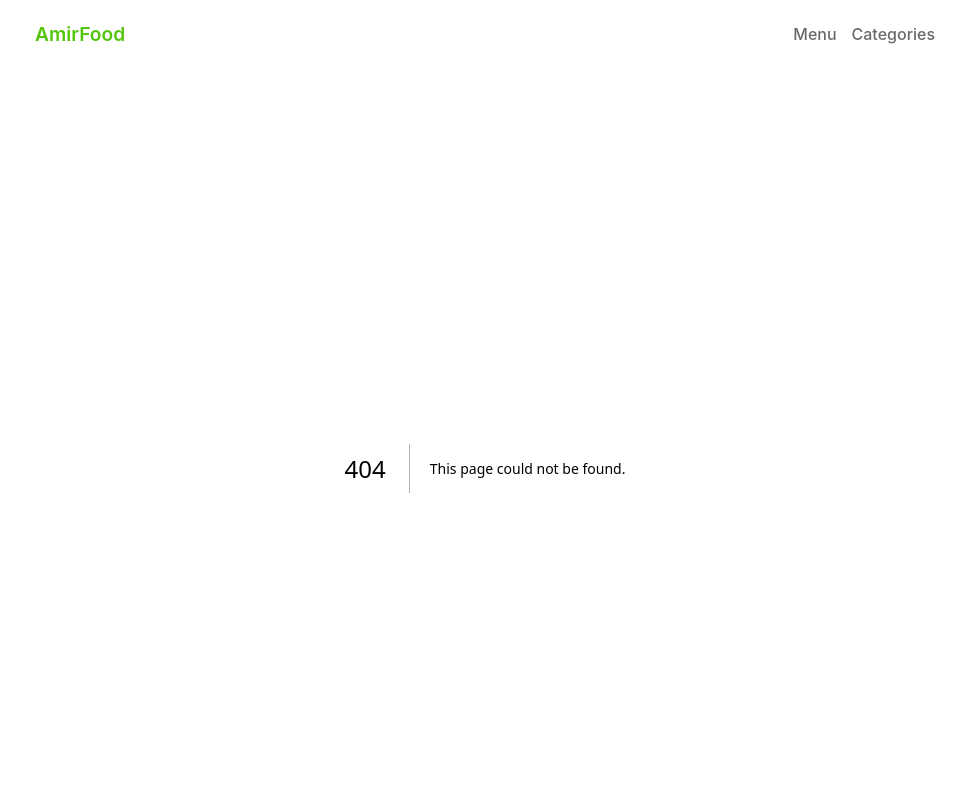
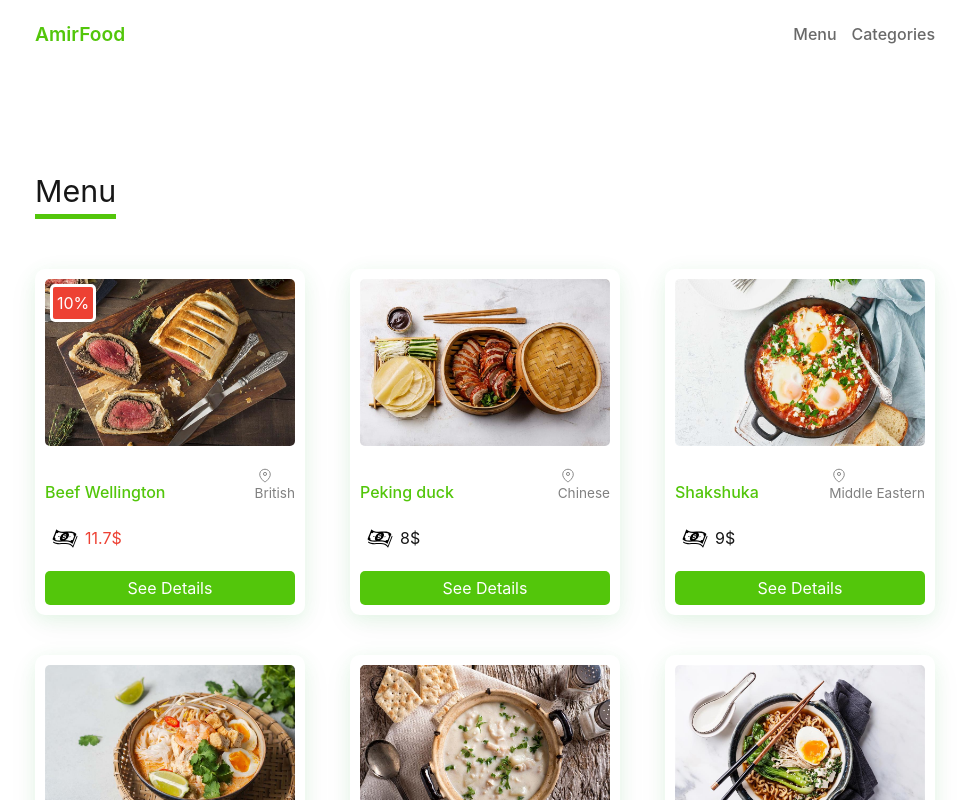
Before and after one commit to amirBDizaji/AmirFood, a Next.js app: page /menu in a window 1280 px wide. Before the commit this address had no page. Shown: the top 800 px of the page, without its empty margins (155-1124 px from the left). Built offline with nearby package versions, Linux system fonts and the light colour scheme; data requests are answered from the project's data file.

Commit message:
Menu page added and datas fetched.

```diff
--- /dev/null
+++ b/components/modules/Card.js
@@ -0,0 +1,35 @@
+import Link from "next/link";
+import styles from "./Card.module.css";
+import Location from "../icons/Location";
+import Dollar from "../icons/Dollar";
+
+function Card(props) {
+  const { id, name, price, details, discount } = props;
+
+  return (
+    <div className={styles.container}>
+      <img src={`/images/${id}.jpeg`} alt={name} />
+      <div className={styles.details}>
+        <h4>{name}</h4>
+        <div>
+          <Location />
+          {details[0].Cuisine}
+        </div>
+      </div>
+      <div className={styles.price}>
+        <Dollar />
+        {discount ? (
+          <span className={styles.discount}>
+            {(price * (100 - discount)) / 100}$
+          </span>
+        ) : (
+          <span>{price}$</span>
+        )}
+        {discount ? <div className={styles.badge}>{discount}%</div> : null}
+      </div>
+      <Link href={`/menu/${id}`}>See Details</Link>
+    </div>
+  );
+}
+
+export default Card;
--- /dev/null
+++ b/components/modules/Card.module.css
@@ -0,0 +1,63 @@
+.container {
+  display: flex;
+  flex-direction: column;
+  width: 270px;
+  box-shadow: rgba(92, 245, 115, 0.123) 0px 4px 16px,
+    rgba(17, 17, 26, 0.05) 0px 8px 32px;
+  margin-bottom: 40px;
+  padding: 10px;
+  border-radius: 10px;
+  position: relative;
+}
+
+.container img {
+  width: 100%;
+  border-radius: 5px;
+}
+
+.details {
+  display: flex;
+  align-items: baseline;
+  justify-content: space-between;
+  color: grey;
+  font-size: 0.85rem;
+  margin: 22px 0;
+}
+
+.details h4 {
+  color: #53c60b;
+  font-weight: 500;
+  font-size: 1rem;
+}
+
+.price {
+  display: flex;
+  justify-content: left !important;
+  align-items: center;
+}
+
+.container a {
+  background-color: #53c60b;
+  color: white;
+  display: block;
+  width: 100%;
+  text-align: center;
+  margin-top: 20px;
+  padding: 5px 0;
+  border-radius: 5px;
+}
+
+.discount {
+  color: #ed4133;
+}
+
+.badge {
+  background-color: #ed4133;
+  color: white;
+  padding: 4px;
+  border-radius: 5px;
+  border: 3px solid white;
+  position: absolute;
+  top: 15px;
+  left: 15px;
+}
--- /dev/null
+++ b/components/templates/MenuPage.js
@@ -0,0 +1,17 @@
+import Card from "../modules/Card";
+import styles from "./MenuPage.module.css";
+
+function MenuPage({ data }) {
+  return (
+    <div className={styles.container}>
+      <h2>Menu</h2>
+      <div className={styles.subContainer}>
+        {data.map((food) => (
+          <Card key={food.id} {...food} />
+        ))}
+      </div>
+    </div>
+  );
+}
+
+export default MenuPage;
--- /dev/null
+++ b/components/templates/MenuPage.module.css
@@ -0,0 +1,37 @@
+.container {
+  max-width: 900px;
+  margin: auto;
+  margin-top: 100px;
+}
+
+.subContainer {
+  display: flex;
+  flex-wrap: wrap;
+  justify-content: space-between;
+}
+
+.container h2 {
+  border-bottom: 5px solid #53c60b;
+  width: fit-content;
+  margin-bottom: 50px;
+  font-size: 1.9rem;
+}
+
+@media (max-width: 900px) {
+  .container {
+    padding: 20px;
+  }
+  .subContainer {
+    justify-content: space-around;
+  }
+  .container h2 {
+    margin: auto;
+    margin-bottom: 50px;
+  }
+}
+
+@media (max-width: 600px) {
+  .container {
+    padding: 10px;
+  }
+}
--- /dev/null
+++ b/pages/menu/index.js
@@ -0,0 +1,17 @@
+import MenuPage from "@/components/templates/MenuPage";
+
+function Menu({data}) {
+  return <MenuPage data={data} />;
+}
+
+export default Menu;
+
+export async function getStaticProps() {
+  const res = await fetch("http://localhost:4000/data");
+  const data = await res.json();
+  console.log(data)
+  return {
+    props: { data },
+    revalidate: 10, //seconds
+  };
+}
```
